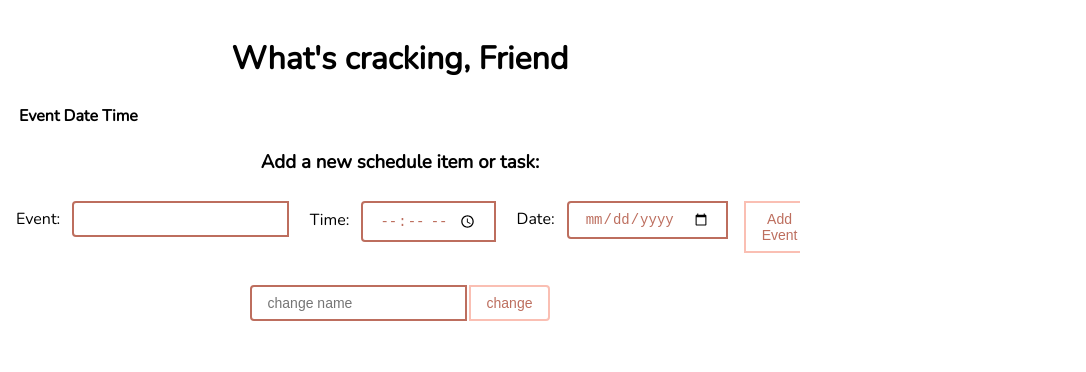
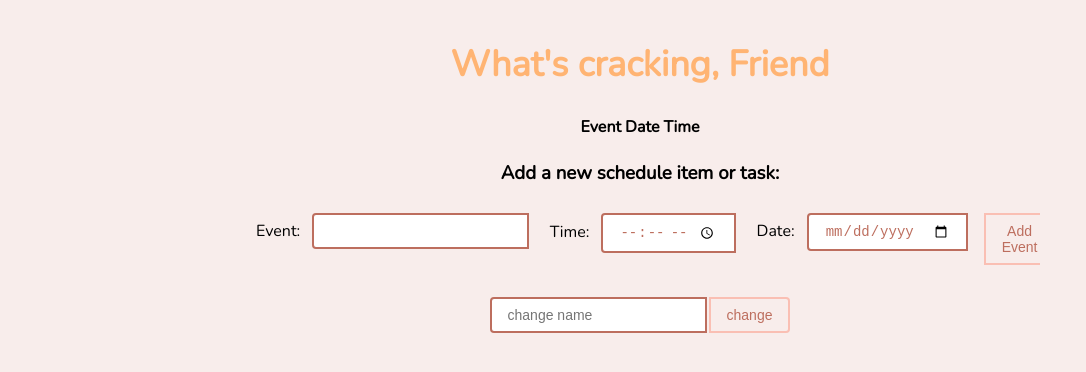
Before and after one commit to asymptotebag/sunny-side, a React app: page / in a window 1280 px wide. Shown: the top 372 px of the page, without its empty margins (0-1086 px from the left). Built offline with nearby package versions, Linux system fonts and the light colour scheme.

Commit message:
some css updates

```diff
--- a/src/index.css
+++ b/src/index.css
@@ -5,4 +5,26 @@ body {
   margin: 0;
   padding: 0;
   overflow-x: hidden;
+  display: block;
+  margin-left: auto;
+  margin-right: auto;
 }
+
+body {
+  margin: 0;
+  padding: 0;
+  font-family: 'Nunito', cursive;
+  font-weight: 300;
+  background-color: var(--isabelline);
+  text-align: center;
+}
+
+h1 {
+  font-size: 36px;
+  color: var(--apricot);
+}
+
+table {
+  margin-left: auto;
+  margin-right: auto;
+}
--- a/src/utilities.css
+++ b/src/utilities.css
@@ -60,12 +60,6 @@
   --xxl: 48px;
 }
 
-body {
-  margin: 0;
-  padding: 0;
-  font-family: 'Nunito', cursive;
-  font-weight: 300;
-}
 
 form {
   flex-grow: 1;
```
